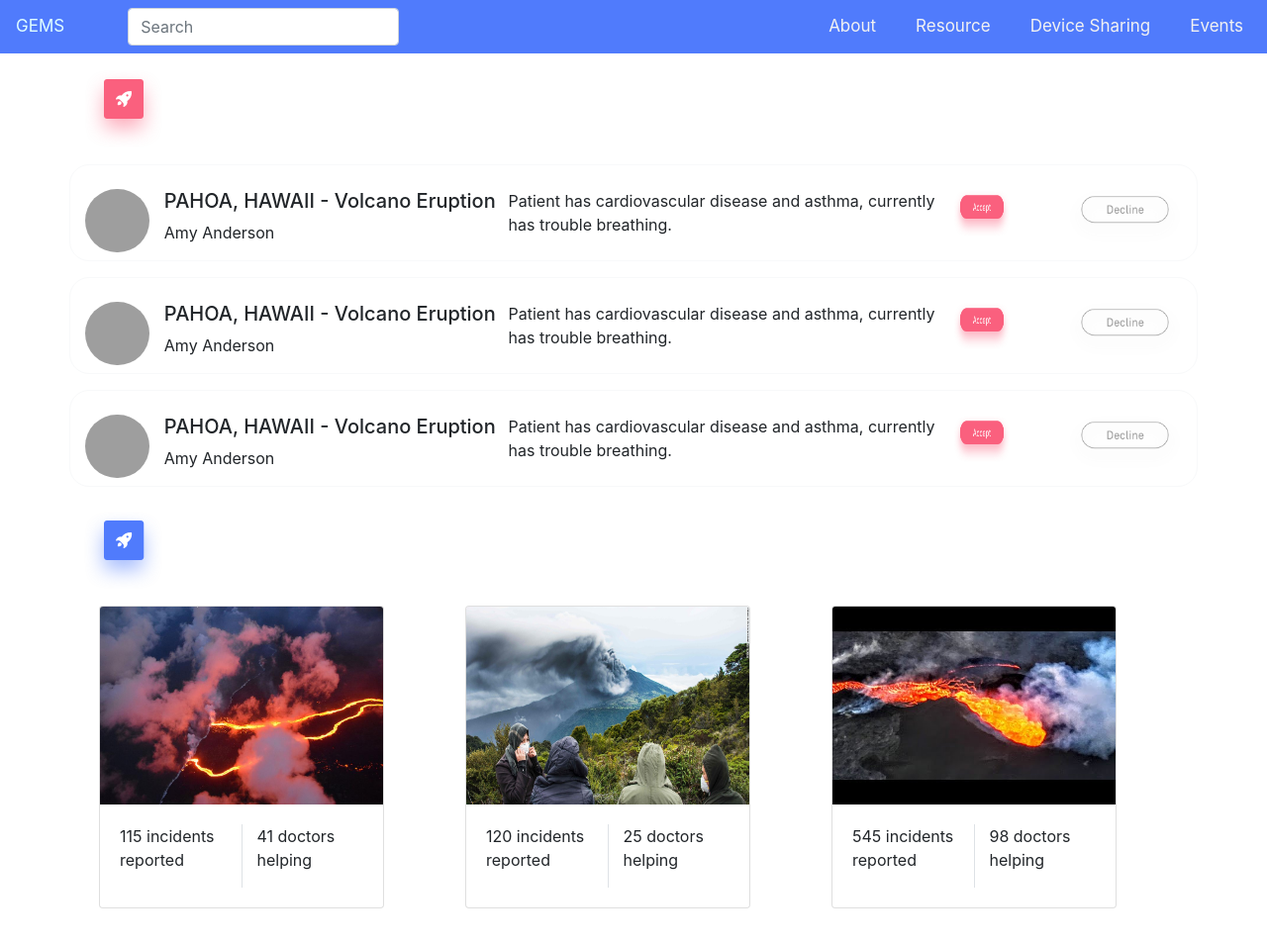
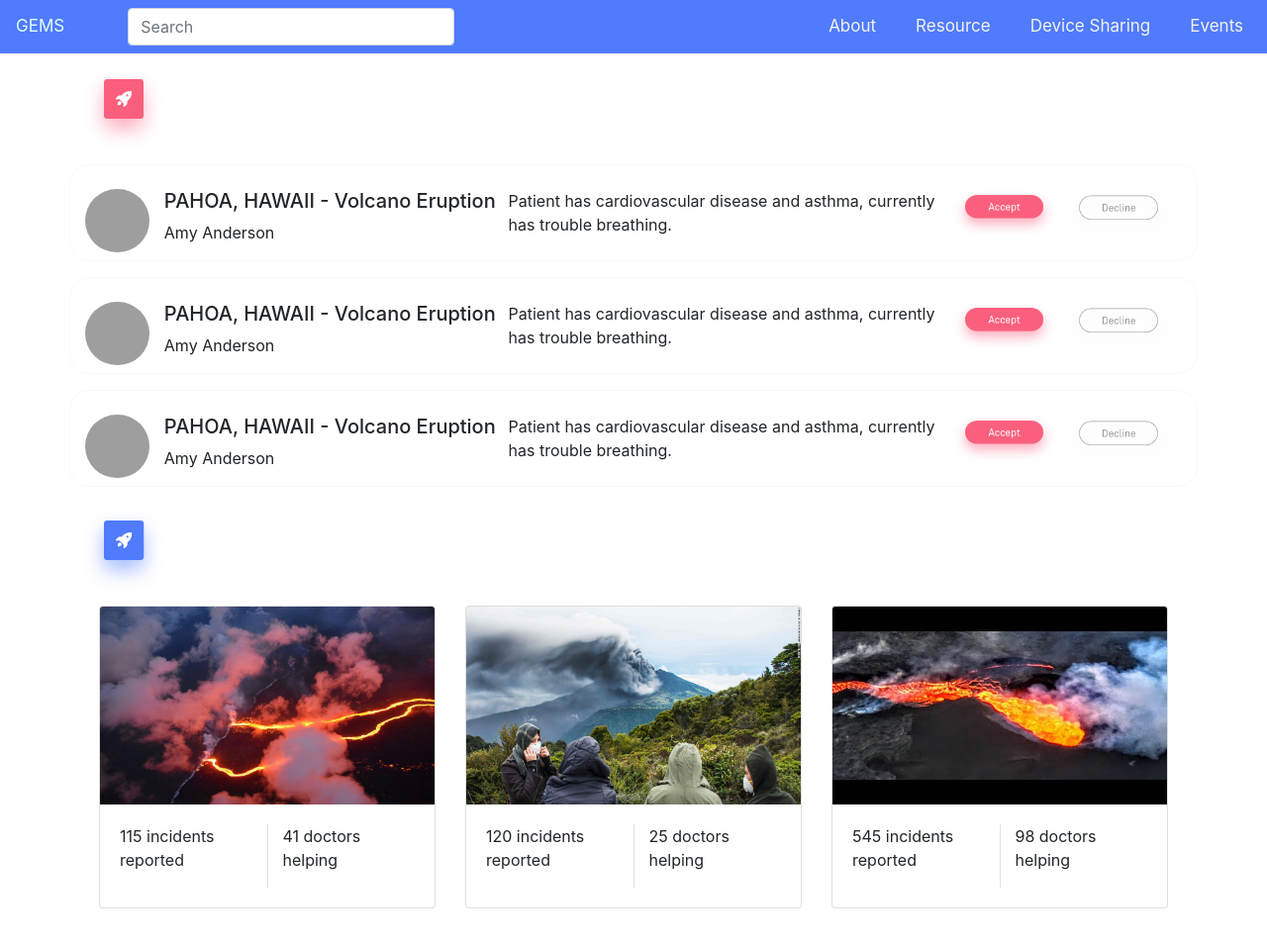
Before and after one commit to dtruong11/dtruong11.github.io, a website with bundled scripts: page index.html in a window 1280 px wide. Shown: the whole page at 99% size. Built offline with nearby package versions, Linux system fonts and the light colour scheme; grey boxes are pictures that could not be loaded.

Commit message:
updated nav bar and fixed responsive issues

```diff
--- a/index.html
+++ b/index.html
@@ -13,7 +13,7 @@
     <!-- nav bar -->
     <div class="topnav">
         <a class="float-left" href="./index.html">GEMS</a>
-        <form class="float-left form-inline my-5 my-lg-0">
+        <form class="search-bar">
             <input class="form-control ml-5 mr-sm-2 mt-2" type="search" placeholder="Search" aria-label="Search">
         </form>
         <a class="active float-right mr-2" href="#events">Events</a>
@@ -46,7 +46,10 @@
                             <a href="./video.html">
                                 <img class='buttons-acc' src="./assets/Buttons/Accept.png" alt="accept-button">
                             </a>
-                            <img class='buttons-decline' src="./assets/Buttons/Decline.png" alt="decline-button">
+							<a>
+								<img class='buttons-decline' src="./assets/Buttons/Decline.png" alt="decline-button">
+							</a>
+
                         </div>
                     </div>
                 </div>
@@ -73,7 +76,9 @@
                             <a href="./video.html">
                                 <img class='buttons-acc' src="./assets/Buttons/Accept.png" alt="accept-button">
                             </a>
-                            <img class='buttons-decline' src="./assets/Buttons/Decline.png" alt="decline-button">
+							<a>
+								<img class='buttons-decline' src="./assets/Buttons/Decline.png" alt="decline-button">
+							</a>
                         </div>
                     </div>
                 </div>
@@ -100,7 +105,9 @@
                             <a href="./video.html">
                                 <img class='buttons-acc' src="./assets/Buttons/Accept.png" alt="accept-button">
                             </a>
-                            <img class='buttons-decline' src="./assets/Buttons/Decline.png" alt="decline-button">
+							<a>
+								<img class='buttons-decline' src="./assets/Buttons/Decline.png" alt="decline-button">
+							</a>
                         </div>
                     </div>
                 </div>
@@ -116,7 +123,7 @@
 
     <div class="container mt-3 d-flex flex-row bd-highlight mb-5">
         <div class="col">
-            <div class="card" style="width: 18rem;">
+            <div class="card">
                 <img class="card-img-top events-pic" src="./assets/Volcano Photos/00a.jpg" alt="Card image cap">
                 <div class="card-body">
                     <div class='d-flex row'>
@@ -132,7 +139,7 @@
         </div>
 
         <div class="col">
-            <div class="card" style="width: 18rem;">
+            <div class="card">
                 <img class="card-img-top events-pic" src="./assets/Volcano Photos/turila.jpg" alt="volcano photo">
                 <div class="card-body">
                     <div class='d-flex row events-text'>
@@ -148,7 +155,7 @@
         </div>
 
         <div class="col">
-            <div class="card" style="width: 18rem;">
+            <div class="card" >
                 <img class="card-img-top events-pic" src="./assets/Volcano Photos/hqdefault.jpg" alt="volcano photo">
                 <div class="card-body">
                     <div class='d-flex row'>
--- a/style/main.css
+++ b/style/main.css
@@ -14,6 +14,12 @@
     padding: 14px 16px;
     text-decoration: none;
     font-size: 17px;
+}
+
+/* Style the search bar */
+
+.search-bar {
+	float: left;
 }
 
 /* Change the color of links on hover */
@@ -72,9 +78,10 @@ section article {
 }
 
 /* Buttons */
-.buttons-acc, .buttons-decline{
-    width: 50%;
-    height: 90%
+
+.buttons-acc, .buttons-decline {
+	width: 90%;
+	height: auto;
 }
 
 
```
Also changed, not shown: video.html (+2 -3 lines).
